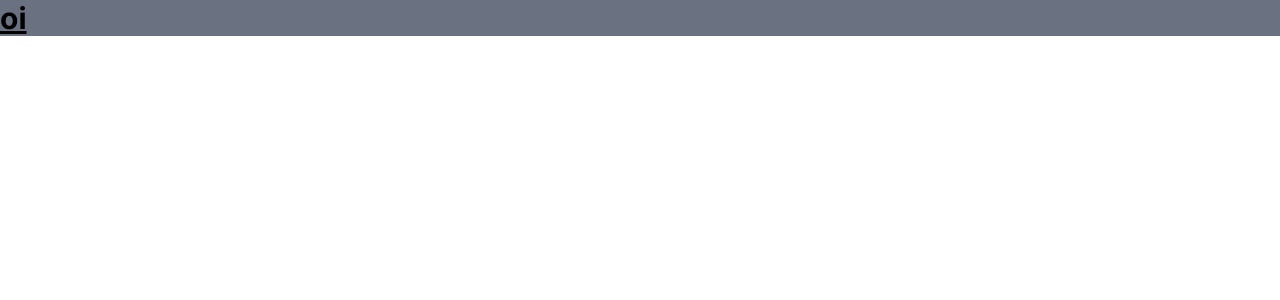
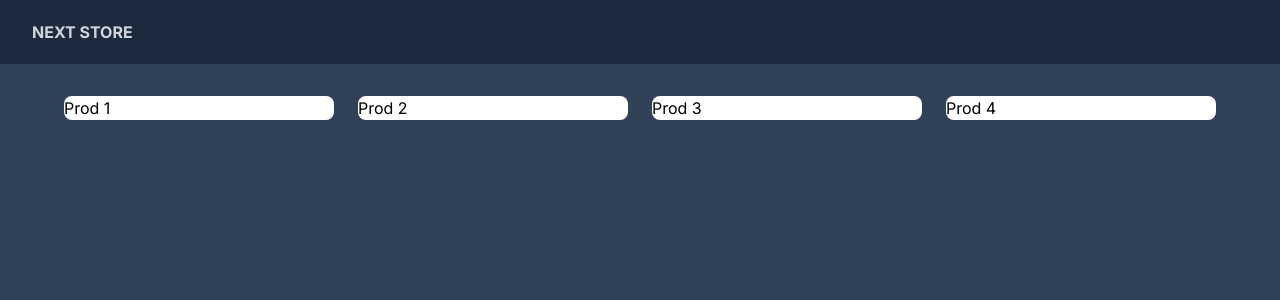
Before and after one commit to Alexandre-Souza-Cardoso/next-commerce, a Next.js app: page / in a window 1280 px wide. Shown: the top 300 px of the page. Built offline with nearby package versions, Linux system fonts and the light colour scheme.

Commit message:
Listagem de produtos parte 1

```diff
--- /dev/null
+++ b/src/app/components/NavBar/index.tsx
@@ -0,0 +1,9 @@
+import Link from "next/link";
+
+export default function NavBar() {
+    return (
+        <nav className="fixed top-0 w-full flex items-center py-2 px-8 justify-between z-50 bg-slate-800 text-gray-300">
+            <Link href="/" className="uppercase font-bold text-md h-12 flex items-center">Next store</Link>
+        </nav>
+    )
+}
--- a/src/app/layout.tsx
+++ b/src/app/layout.tsx
@@ -1,3 +1,4 @@
+import NavBar from "./components/NavBar";
 import "./globals.css";
 import { Inter } from "next/font/google";
 
@@ -17,7 +18,8 @@ export default function RootLayout({
     <html lang="en">
       <body
         className={inter.className}>
-        {children}
+          <NavBar />
+        <main className="bg-slate-700 h-screen p-16">{children}</main>
       </body>
     </html>
   );
--- a/src/app/page.tsx
+++ b/src/app/page.tsx
@@ -2,6 +2,22 @@
 
 export default function Home() {
   return (
-    <h1 className="text-3xl font-bold bg-gray-500 underline">oi</h1>
+    <div className="max-w-7xl mx-auto pt-8 px-8 xl:px-0">
+      <div className="grid grid-cols-1 sm:grid-cols-2 md:grid-cols-3 lg:grid-cols-4 gap-10 xl:gap-6">
+        <div className="bg-white rounded-lg overflow-hidden">
+          Prod 1
+        </div>
+        <div className="bg-white rounded-lg overflow-hidden">
+          Prod 2
+        </div>
+        <div className="bg-white rounded-lg overflow-hidden">
+          Prod 3
+        </div>
+        <div className="bg-white rounded-lg overflow-hidden">
+          Prod 4
+        </div>
+
+      </div>
+    </div>
   );
 }
```
